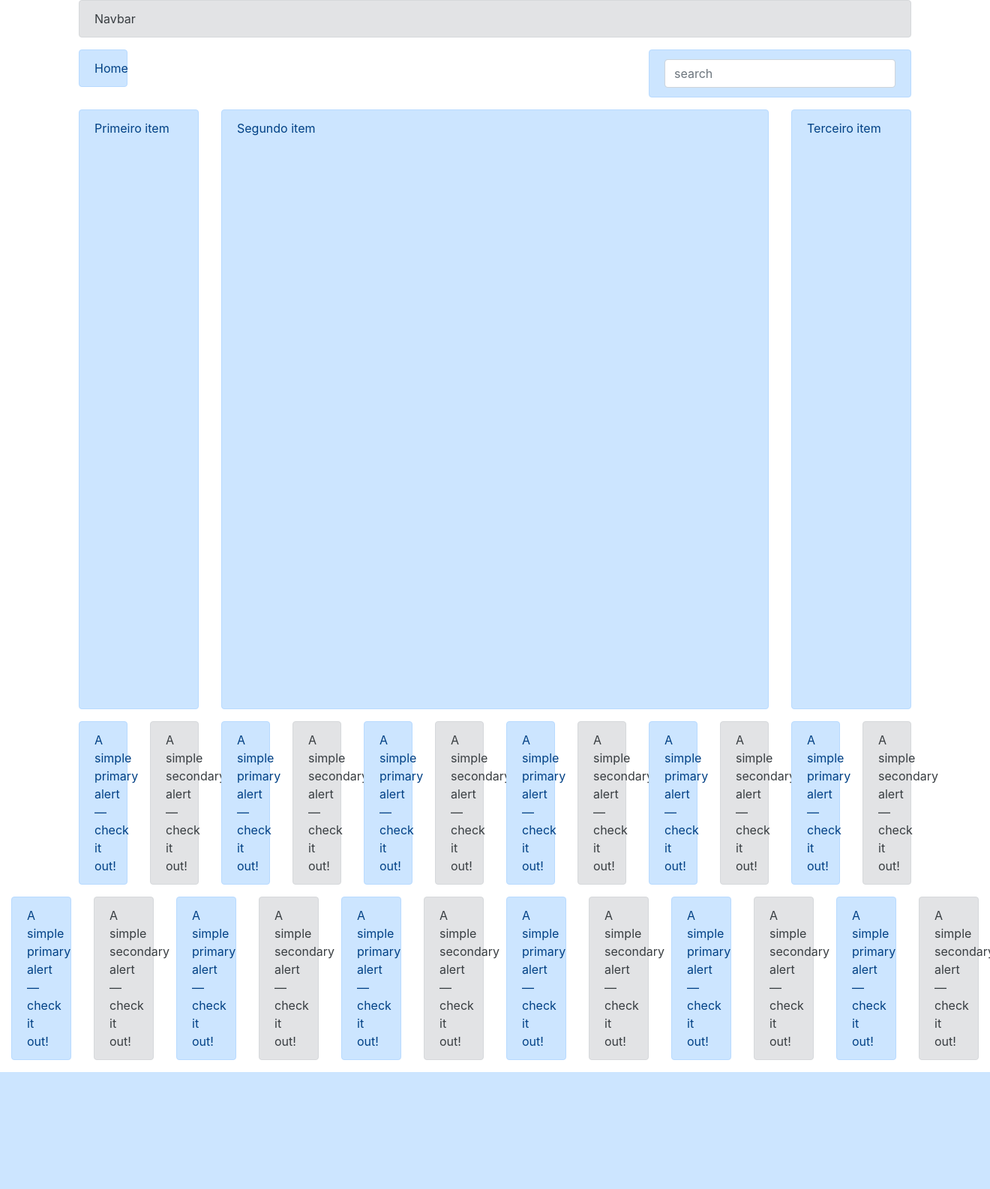
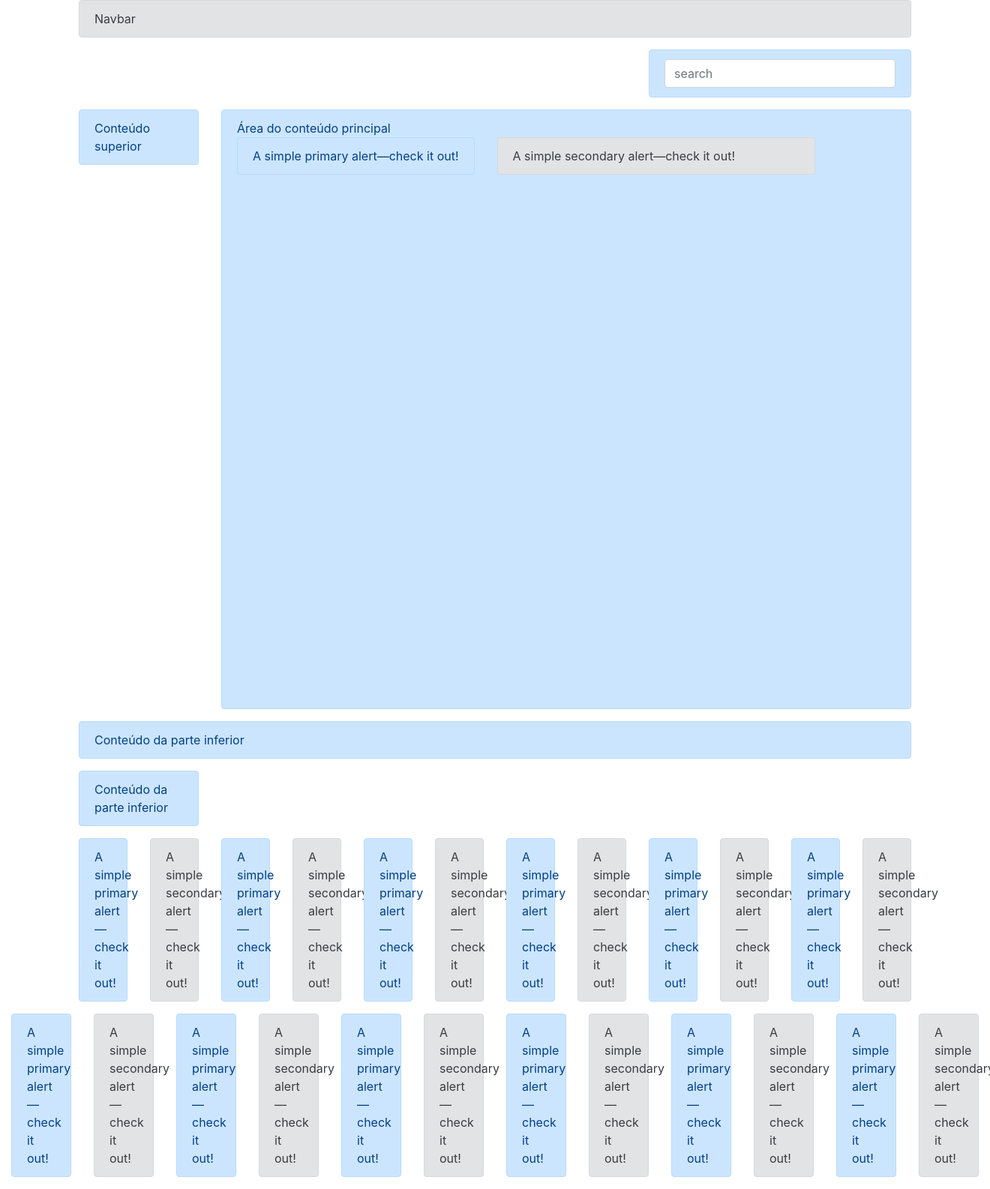
Before and after one commit to Phaferro/django_ecommerce, a Django app: page /bootstrap/ in a window 1320 px wide. Shown: the whole page at 75% size. Before the commit the page ends 1430 px from the top, so only its background shows below. Run offline with Django 4.2, Linux system fonts and the light colour scheme; parts of the project's set-up code (start-up, migrations or seed data) failed here and were passed over; some libraries are stand-ins or nearby versions.

Commit message:
update example.html

```diff
--- a/products/templates/bootstrap/example.html
+++ b/products/templates/bootstrap/example.html
@@ -20,31 +20,43 @@
                 </div>
             </div>
             <div class="row">
-                <div class="col-1">
-                    <div class="alert alert-primary" role="alert">
-                        Home
-                    </div>
-                </div>
-                <div class="col-4 ml-auto">
+                <div class="col-12 col-sm-12 col-md-6 col-lg-4 ml-auto">
                     <div class="alert alert-primary" role="alert">
                         <input type="text" class="form-control" placeholder="search">
                     </div>
                 </div>
             </div>
             <div class="row">
-                <div class="col-2 order-1">
-                    <div class="alert alert-primary" role="alert" style='min-height: 800px;'>
-                        Primeiro item
+                <div class="col-12 col-lg-2 order-1">
+                    <div class="alert alert-primary" role="alert"'>
+                        Conteúdo superior
                     </div>
                 </div>
-                <div class="col-8 order-6">
+                <div class="col-10 order-6">
                     <div class="alert alert-primary" role="alert" style='min-height: 800px;'>
-                         Segundo item
+                        Área do conteúdo principal
+                        <div class="row">
+                            <div class="col-auto">
+                                <div class="alert alert-primary" role="alert">
+                                    A simple primary alert—check it out!
+                                </div>
+                            </div>
+                            <div class="col-6">
+                                <div class="alert alert-secondary" role="alert">
+                                    A simple secondary alert—check it out!
+                                </div>
+                            </div>
+                        </div>
+                    </div>
+                </div>
+                <div class="col-12 order-12">
+                    <div class="alert alert-primary" role="alert"'>
+                         Conteúdo da parte inferior
                     </div>
                 </div>
                 <div class="col-2 order-12">
-                    <div class="alert alert-primary" role="alert" style='min-height: 800px;'>
-                         Terceiro item
+                    <div class="alert alert-primary" role="alert">
+                        Conteúdo da parte inferior
                     </div>
                 </div>
             </div>
```
